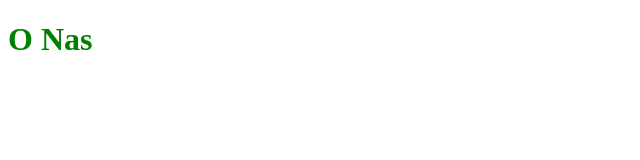
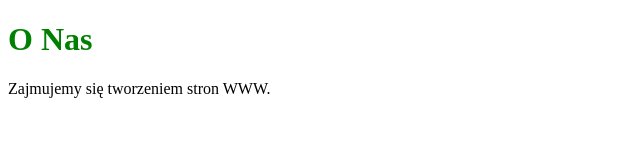
Before and after one commit to andrzejbrk/test123, a plain HTML site: page about.html in a window 1280 px wide. Shown: the whole page, without its empty margins (0-640 px from the left). Drawn offline with Linux system fonts and the light colour scheme; files that its build step writes are made by us from their sources.

Commit message:
Updated about info and contact email

```diff
--- a/about.html
+++ b/about.html
@@ -9,6 +9,7 @@
 
 <body>
     <h1>O Nas</h1>
+    <p>Zajmujemy się tworzeniem stron WWW.</p>
 </body>
 
 </html>
```
Also changed, not shown: contact.html (+1 -0 lines).
